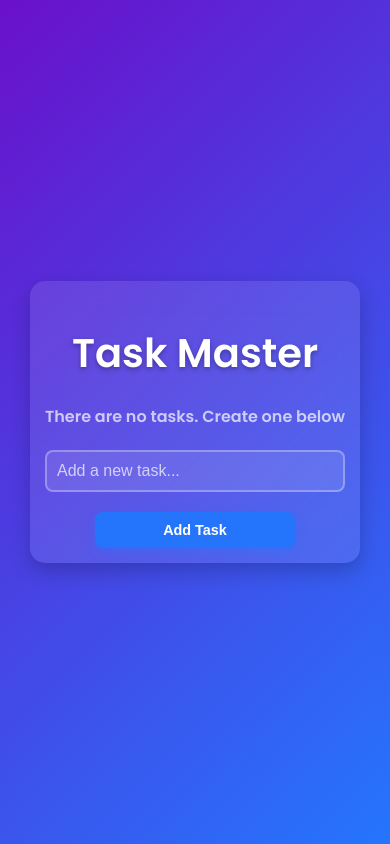
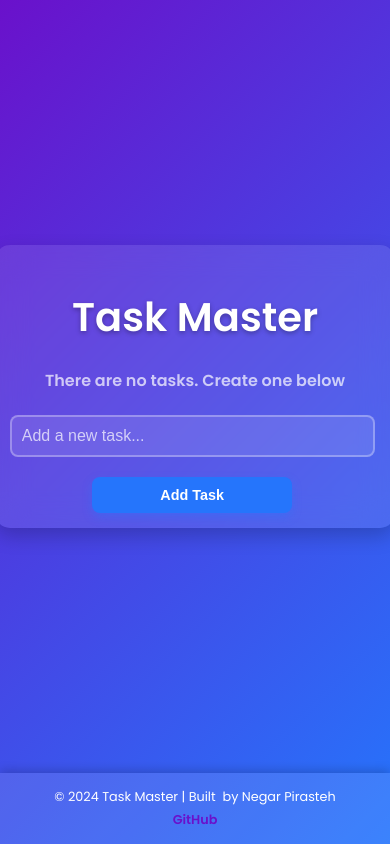
Before and after one commit to negarprh/To-Do-List, a Flask app: page / in a window 390 px wide. Run offline with Flask 3, Linux system fonts and the light colour scheme; data comes from the database, SQL or seed files in the repository; both versions use the stored data as it was after the commit.

Commit message:
Responsive Design and Footer

```diff
--- a/static/css/main.css
+++ b/static/css/main.css
@@ -8,9 +8,10 @@ body, html {
     color: #fff;
     display: flex;
     justify-content: center;
-    align-items: center;
+
     min-height: 100vh;
     overflow-x: hidden; /* Prevent horizontal scrolling */
+    flex-direction: column;
 }
 
 .content {
@@ -221,3 +222,45 @@ form {
 
     }
 }
+
+.content-wrapper {
+     flex: 1; /* Pushes footer to the bottom */
+    display: flex;
+    flex-direction: column;
+    justify-content: center; /* Centers content vertically if there's extra space */
+    align-items: center;
+}
+
+.footer {
+    text-align: center; /* Center the footer content */
+    padding: 2px;
+    background: rgba(255, 255, 255, 0.1);
+    box-shadow: 0 -2px 10px rgba(0, 0, 0, 0.2);
+}
+
+.footer a {
+    color: #6a11cb; /* Theme color */
+    text-decoration: none;
+    font-weight: 600;
+    margin: 0 8px; /* Adds spacing between links */
+    transition: color 0.3s ease;
+}
+
+.footer a:hover {
+    color: #2575fc; /* Hover color matches the theme */
+}
+
+.footer-content p {
+    margin: 5px 0; /* Adds spacing between footer text */
+}
+
+@media (max-width: 480px) {
+    .footer {
+        font-size: 0.8rem; /* Adjust font size for smaller screens */
+        padding: 10px 15px;
+    }
+
+    .footer a {
+        font-size: 0.8rem; /* Adjust link font size for better readability */
+    }
+}
--- a/templates/base.html
+++ b/templates/base.html
@@ -15,6 +15,17 @@
 {#{% is for if stetmants and ... %}, {{ is for string }}#}
 </head>
 <body>
-    {% block body %} {% endblock %}
+    <div class="content-wrapper">
+        {% block body %} {% endblock %}
+    </div>
+
+    <footer class="footer">
+        <div class="footer-content">
+            <p>© 2024 Task Master | Built ️ by Negar Pirasteh</p>
+            <p>
+                <a href="https://github.com/negarprh/To-Do-List" target="_blank">GitHub</a>
+            </p>
+        </div>
+    </footer>
 </body>
 </html>
```
Also changed, not shown: instance/test.db.
